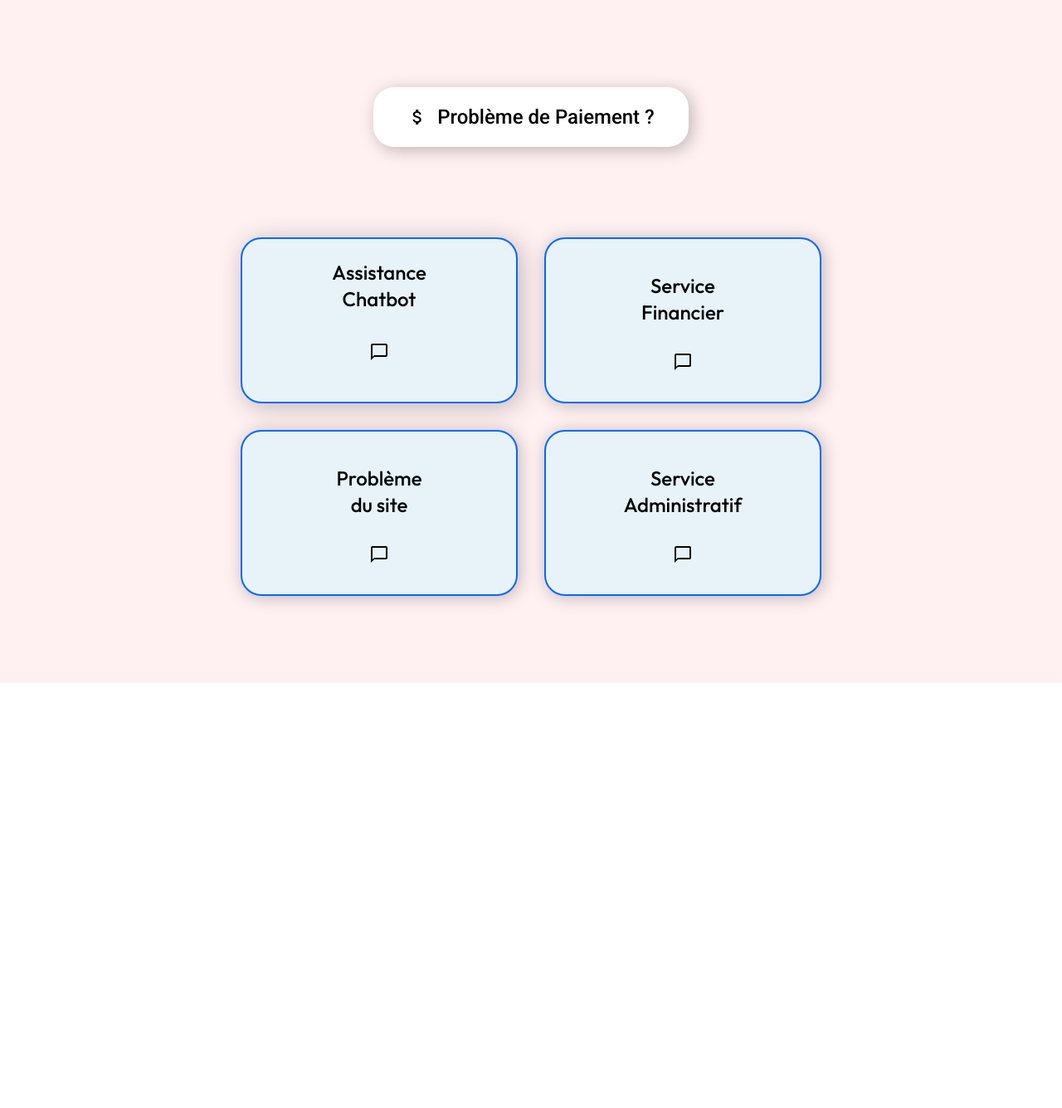
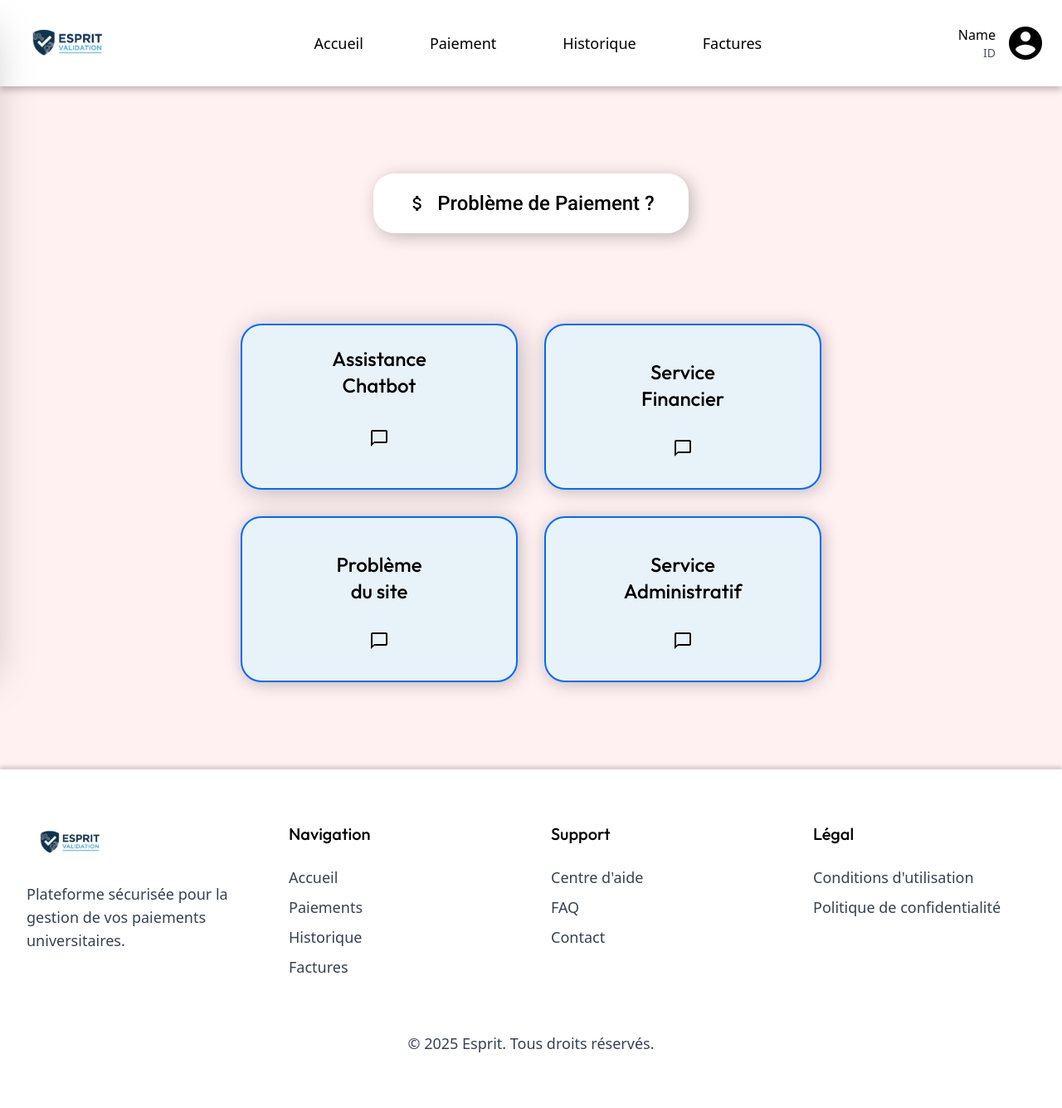
Before and after one commit to Zaineb-Messaoudi/integration-web, a website: page src/pages/assistance.html in a window 1280 px wide. Shown: the whole page at 83% size. Before the commit the page ends 823 px from the top, so only its background shows below. Drawn offline with nearby package versions, Linux system fonts and the light colour scheme; the site is published under a folder, as on GitHub Pages, so addresses that start at the root find nothing; a web font is replaced by a local one.

Commit message:
Update HTML includes for navbar and footer paths

```diff
--- a/src/pages/assistance.html
+++ b/src/pages/assistance.html
@@ -41,7 +41,7 @@
 <body class="bg-white">
 <div class="min-h-screen flex flex-col">
 
-    <div include-html="/src/components/navbar.html"></div>
+    <div include-html="../components/navbar.html"></div>
 
     <main class="flex-1 mt-[0px] bg-[#fb3b3b12] px-4 md:px-8 lg:px-12 py-8 md:py-12 lg:py-[105px]">
         <div class="max-w-[1440px] mx-auto">
@@ -123,8 +123,8 @@ attach_money
         </div>
     </main>
 
-    <div include-html="/src/components/footer.html"></div>
-    <script src="/src/scripts/include.js"></script>
+    <div include-html="../components/footer.html"></div>
+    <script src="../scripts/include.js"></script>
 </div>
 </body>
 </html>
```
